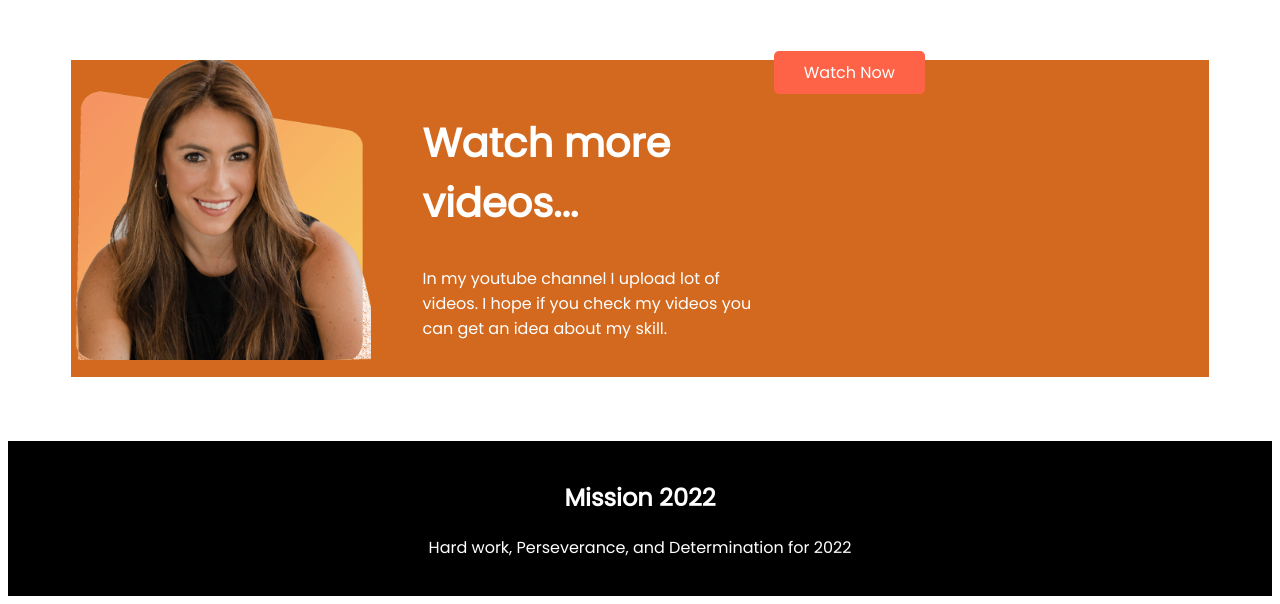
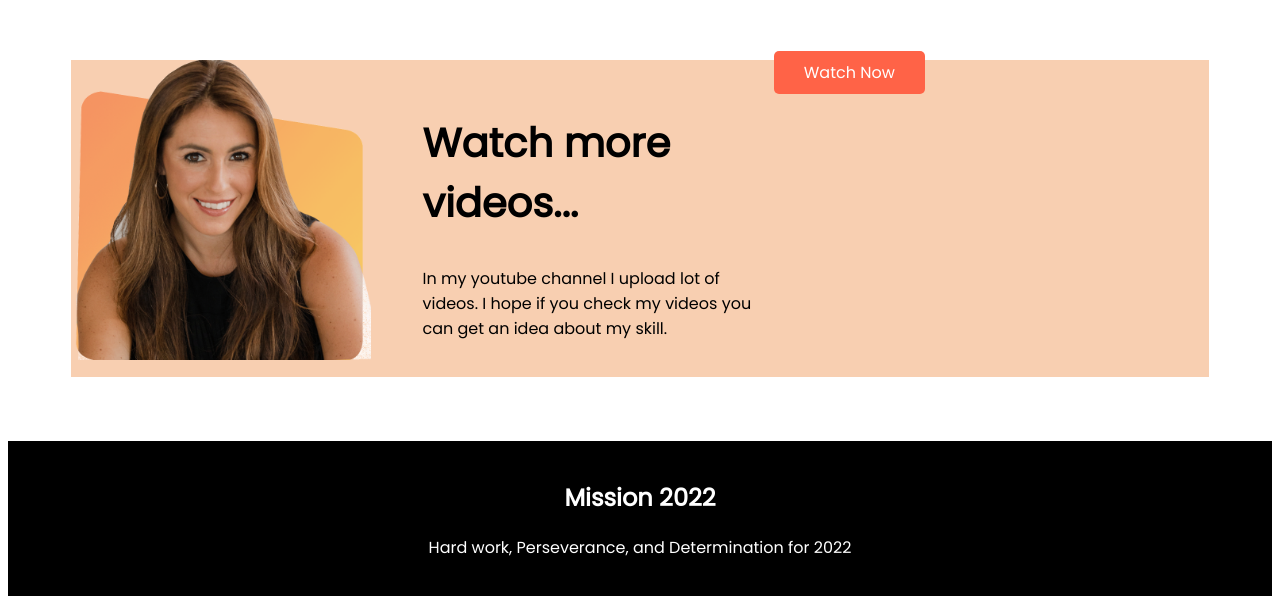
Before and after one commit to hiramonnahareva/eva-assignment-1, a plain HTML site: page index.html in a window 1280 px wide. Shown: the part 2058-2662 px from the top of the page. Drawn offline with Linux system fonts and the light colour scheme; a web font is replaced by a local one.

Commit message:
color change

```diff
--- a/style.css
+++ b/style.css
@@ -99,7 +99,7 @@ footer{
     text-align: center;
 }
 .portfolio{
-    background-color: chocolate;
+    background-color: rgb(248, 207, 177);
     margin: 5%;
 
 }
@@ -114,7 +114,7 @@ footer{
 
 .para{
     width: 30%;
-    color:white;
+    color:rgb(0, 0, 0);
     padding :20px 10px;
 }
 .watch{
```
